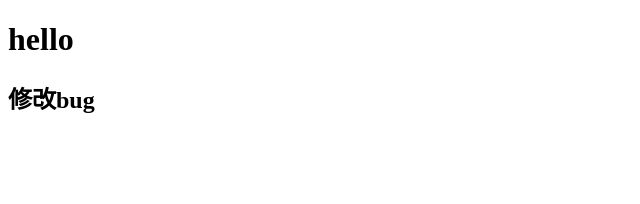
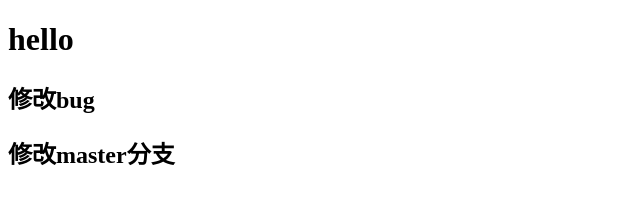
Before and after one commit to sang971126/git-demo, a plain HTML site: page index.html in a window 1280 px wide. Shown: the whole page, without its empty margins (0-640 px from the left). Drawn offline with Linux system fonts and the light colour scheme.

Commit message:
修改master分支

```diff
--- a/index.html
+++ b/index.html
@@ -8,5 +8,6 @@
 <body>
   <h1>hello</h1>
   <h2>修改bug</h2>
+  <h2>修改master分支</h2>
 </body>
 </html>
```
